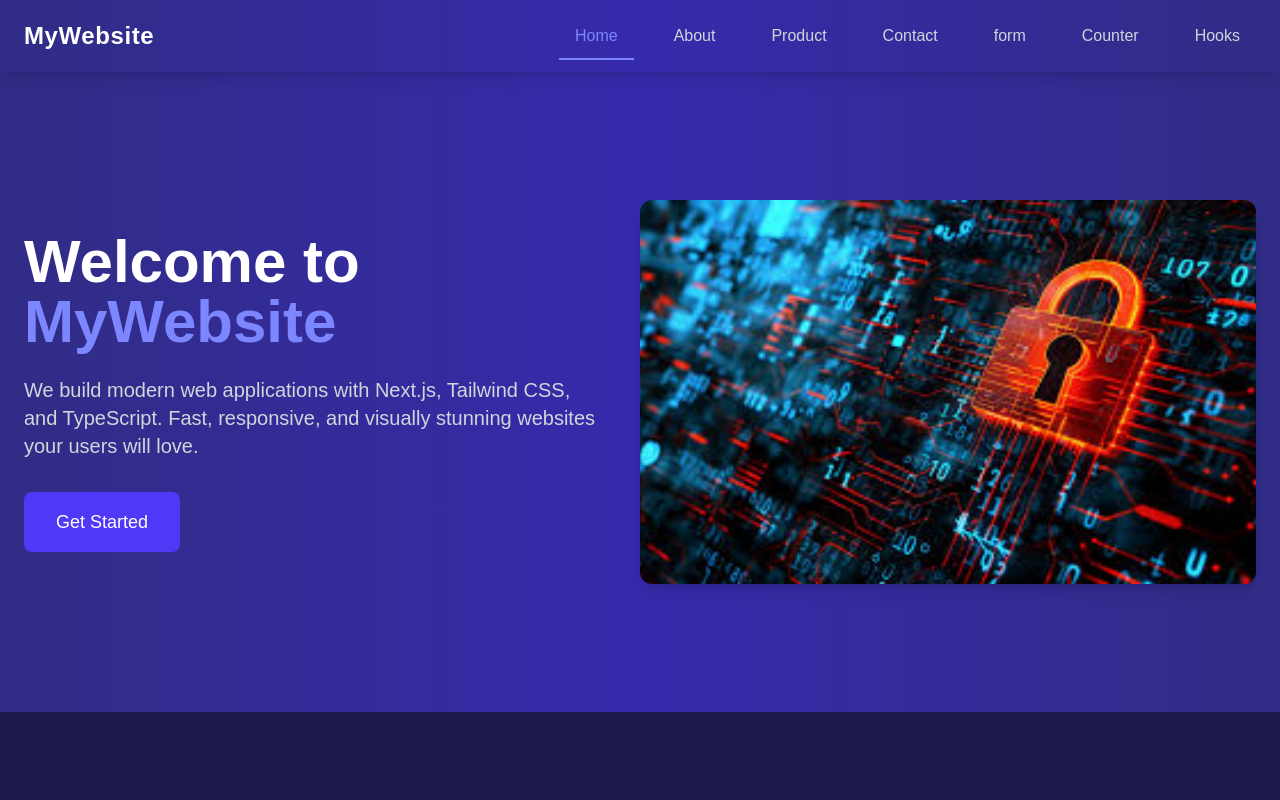
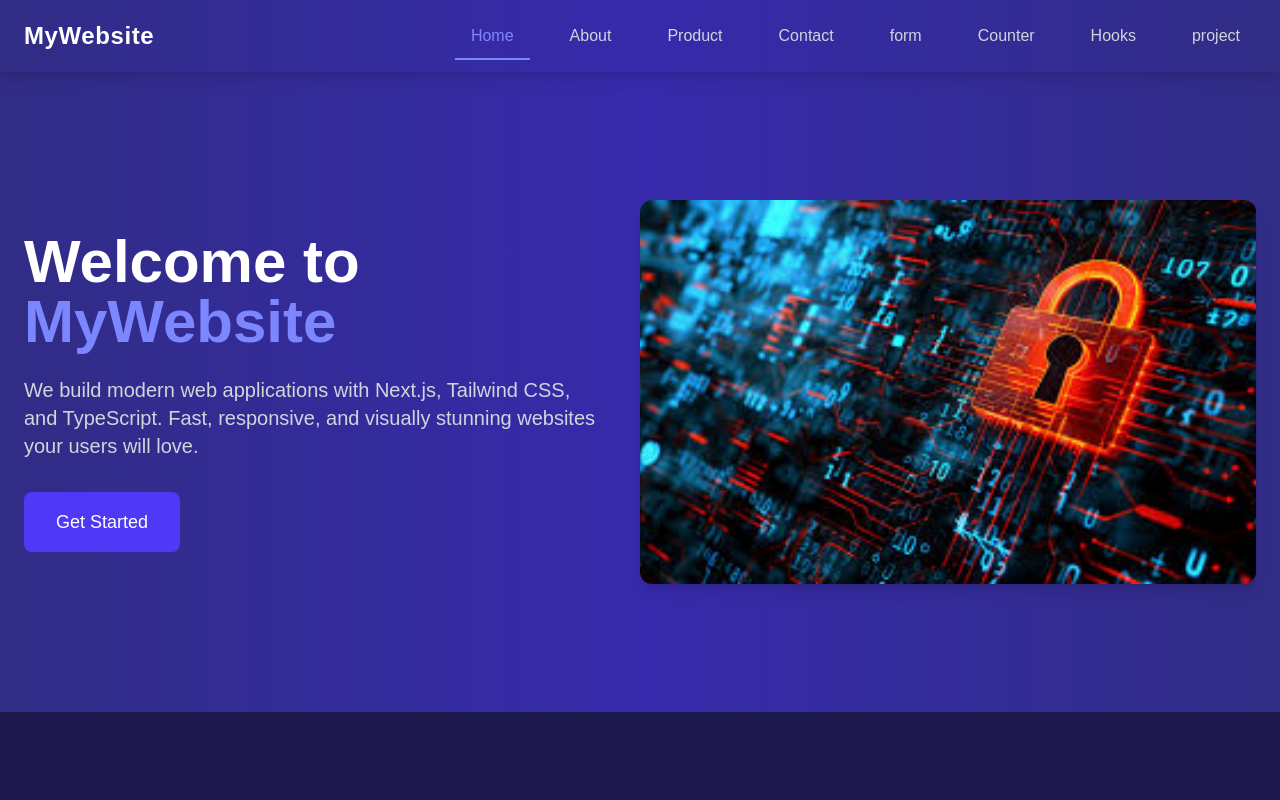
Before and after one commit to abyssiniatech/Nextjs_intermidate, a Next.js app: page / in a window 1280 px wide. Shown: the top 800 px of the page. Built offline with nearby package versions, Linux system fonts and the light colour scheme.

Commit message:
add day2

```diff
--- a/app/components/Link.tsx
+++ b/app/components/Link.tsx
@@ -11,6 +11,7 @@ export const links = [
   { name: 'form', href: '/form' },
   { name: 'Counter', href: '/counter' },
   { name: 'Hooks', href: '/hooks' },
+  { name: 'project', href: '/project' },
 ];
 
 const Linkpage = () => {
--- /dev/null
+++ b/app/project/page.tsx
@@ -0,0 +1,11 @@
+import Todo from '../components/project/Todo';
+
+const TodoApp = () => {
+  return (
+    <div className="bg-indigo-900 text-white min-h-screen flex items-center justify-center">
+      <Todo />
+    </div>
+  );
+};
+
+export default TodoApp;
```
Also changed, not shown: app/components/project/Todo.tsx (added).
